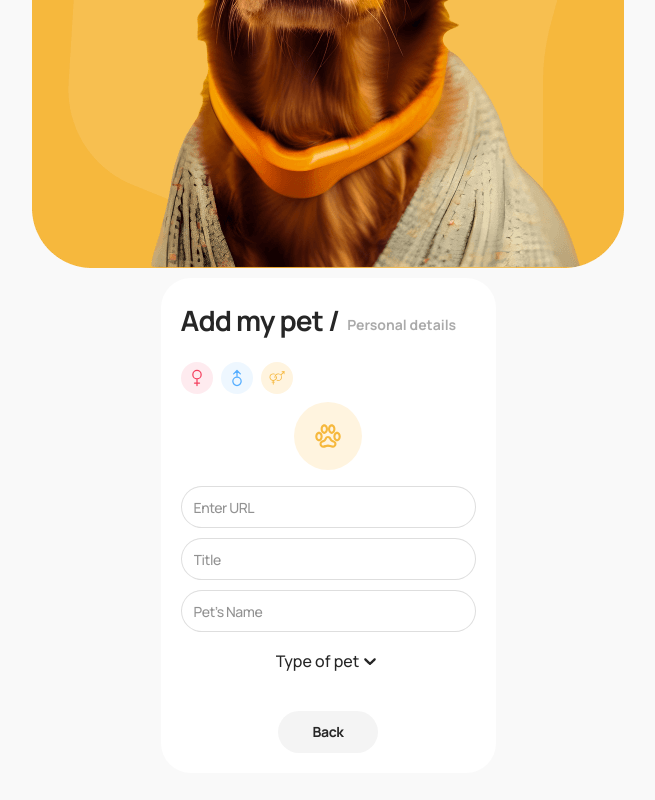
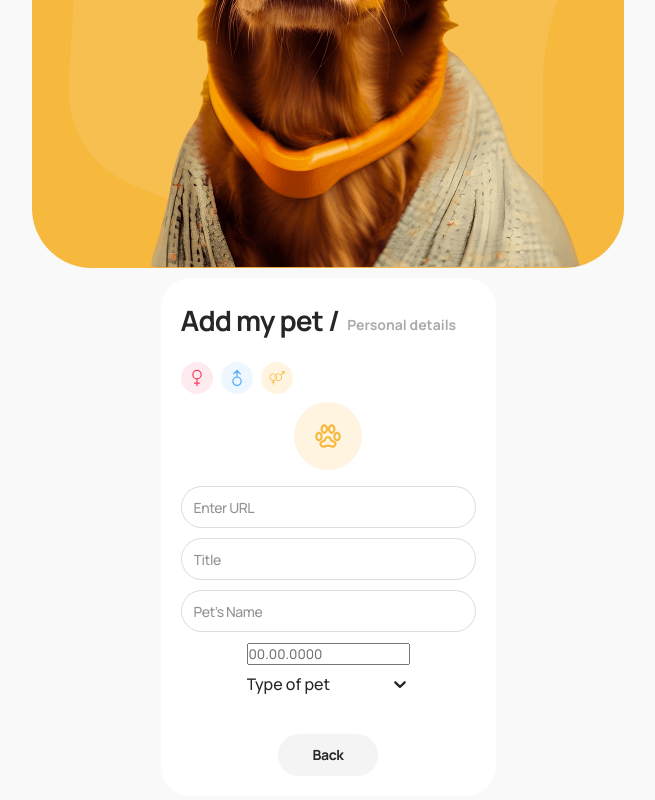
Before and after one commit to AlexandraKhalimon/pet-love-app, a Next.js app: page /add-pet in a window 1280 px wide. Shown: the part 500-1300 px from the top of the page, without its empty margins (312-967 px from the left). Built offline with nearby package versions, Linux system fonts and the light colour scheme.

Commit message:
feat(add-pet-form): install react-datepicker and implement custom calendar

```diff
--- a/components/AddPetForm/AddPetForm.tsx
+++ b/components/AddPetForm/AddPetForm.tsx
@@ -4,6 +4,9 @@ import css from "./AddPetForm.module.css";
 import { useForm, Controller } from "react-hook-form";
 import { Sex, Species } from "@/types/notice";
 import Select from "react-select";
+import DatePicker from "react-datepicker";
+// @ts-expect-error side-effect CSS import from node_modules is not recognized by TS
+import "react-datepicker/dist/react-datepicker.css";
 
 interface AddPetFormValues {
   sex: Sex;
@@ -104,6 +107,23 @@ export default function AddPetForm() {
           <div>
             <label className={css.label}>
               <Controller
+                name="birthday"
+                control={control}
+                render={({ field: { onChange, value } }) => {
+                  return (
+                    <DatePicker
+                      selected={value ? new Date(value) : null}
+                      onChange={(date: Date | null) => onChange(date)}
+                      placeholderText="00.00.0000"
+                      dateFormat="dd.MM.yyyy"
+                      className={css.selectControl}
+                    />
+                  );
+                }}
+              />
+            </label>
+            <label className={css.label}>
+              <Controller
                 name="species"
                 control={control}
                 render={({ field }) => {
--- a/package.json
+++ b/package.json
@@ -14,6 +14,7 @@
     "axios": "^1.13.5",
     "next": "16.1.6",
     "react": "19.2.3",
+    "react-datepicker": "^9.1.0",
     "react-dom": "19.2.3",
     "react-hook-form": "^7.72.0",
     "react-paginate": "^8.3.0",
```
Also changed, not shown: 1 other file (tests, documents, lock files or other folders).
